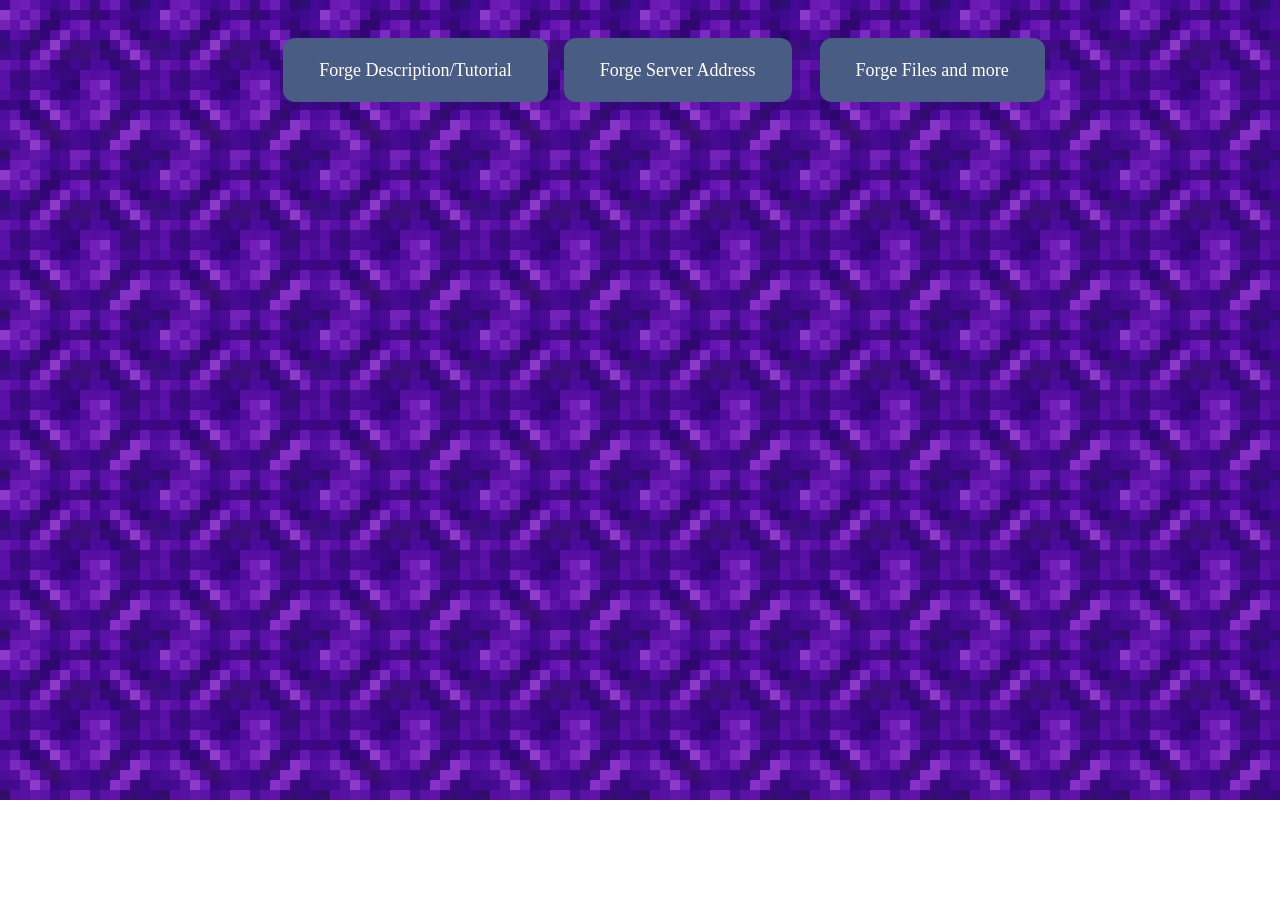
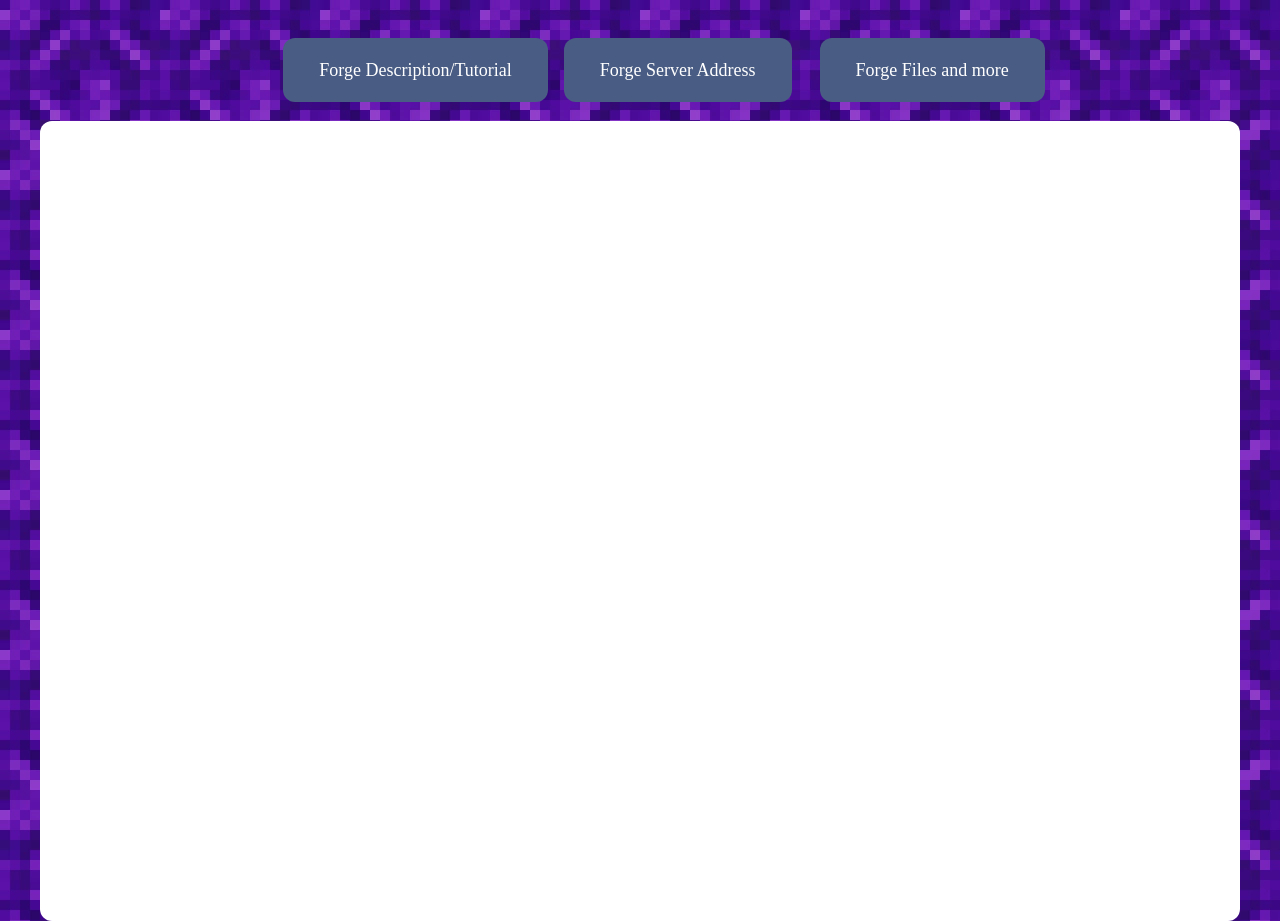
Before and after one commit to calebck21/Minecraft-Hosting-Website, a plain HTML site: page assets/pages/Forge-Description.html in a window 1280 px wide. Before the commit the page ends 800 px from the top, so only its background shows below. Drawn offline with Linux system fonts and the light colour scheme.

Commit message:
little forge description update

```diff
--- a/assets/pages/Forge-Description.html
+++ b/assets/pages/Forge-Description.html
@@ -17,6 +17,9 @@
         <a class="menu-a-3" href="">Forge Files and more</a>
     </div>
 
+    <div class="main-body-content">
+
+    </div>
 </body>
 
 </html>
--- a/assets/styles/page-2.css
+++ b/assets/styles/page-2.css
@@ -51,3 +51,13 @@ body {
 
 
 /*-----------------------------------*/
+
+.main-body-content {
+    width: 1200px;
+    height: 800px;
+    margin-top: 40px;
+    margin-left: auto;
+    margin-right: auto;
+    border-radius: 12px;
+    background-color: white;
+}
```
